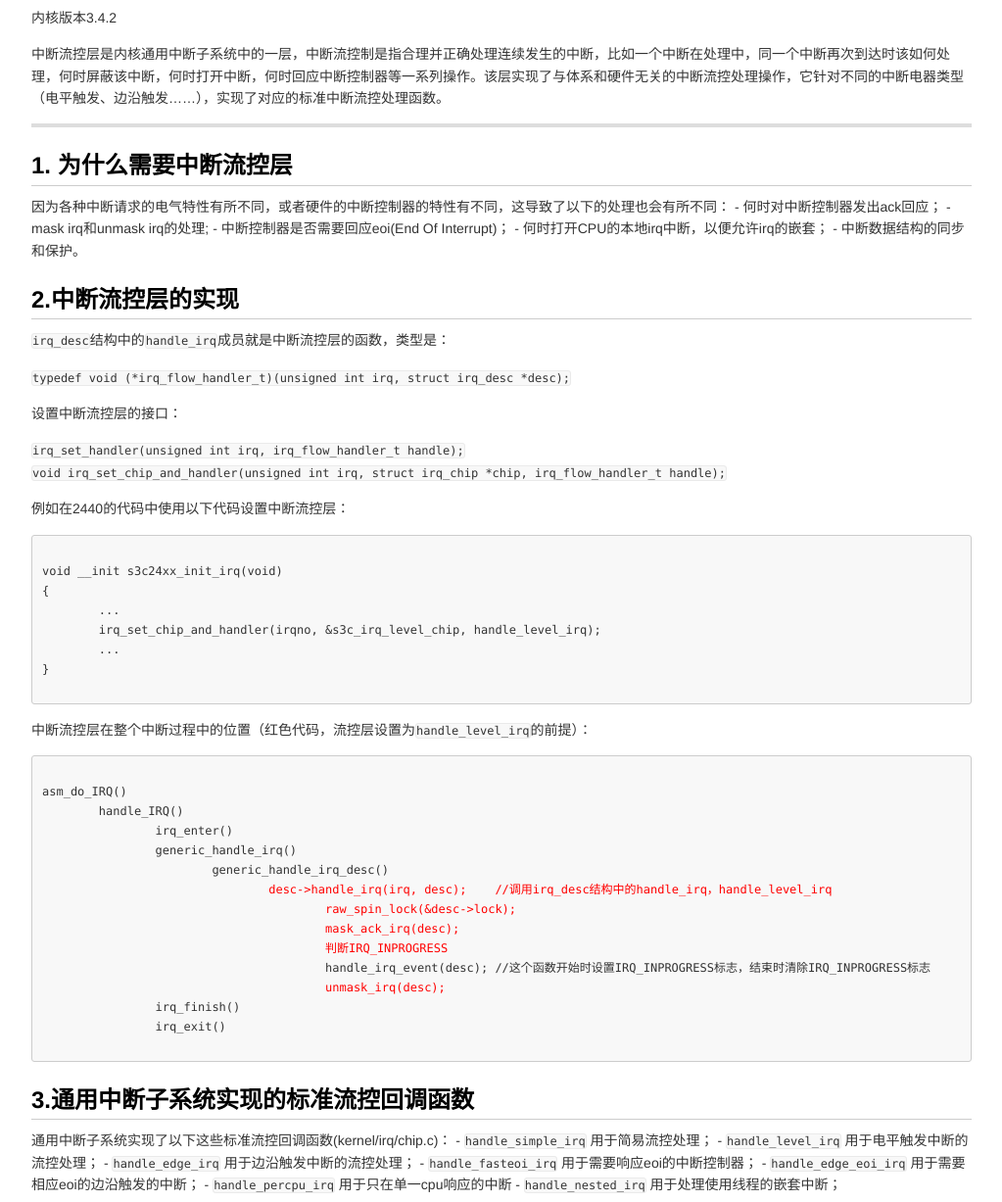
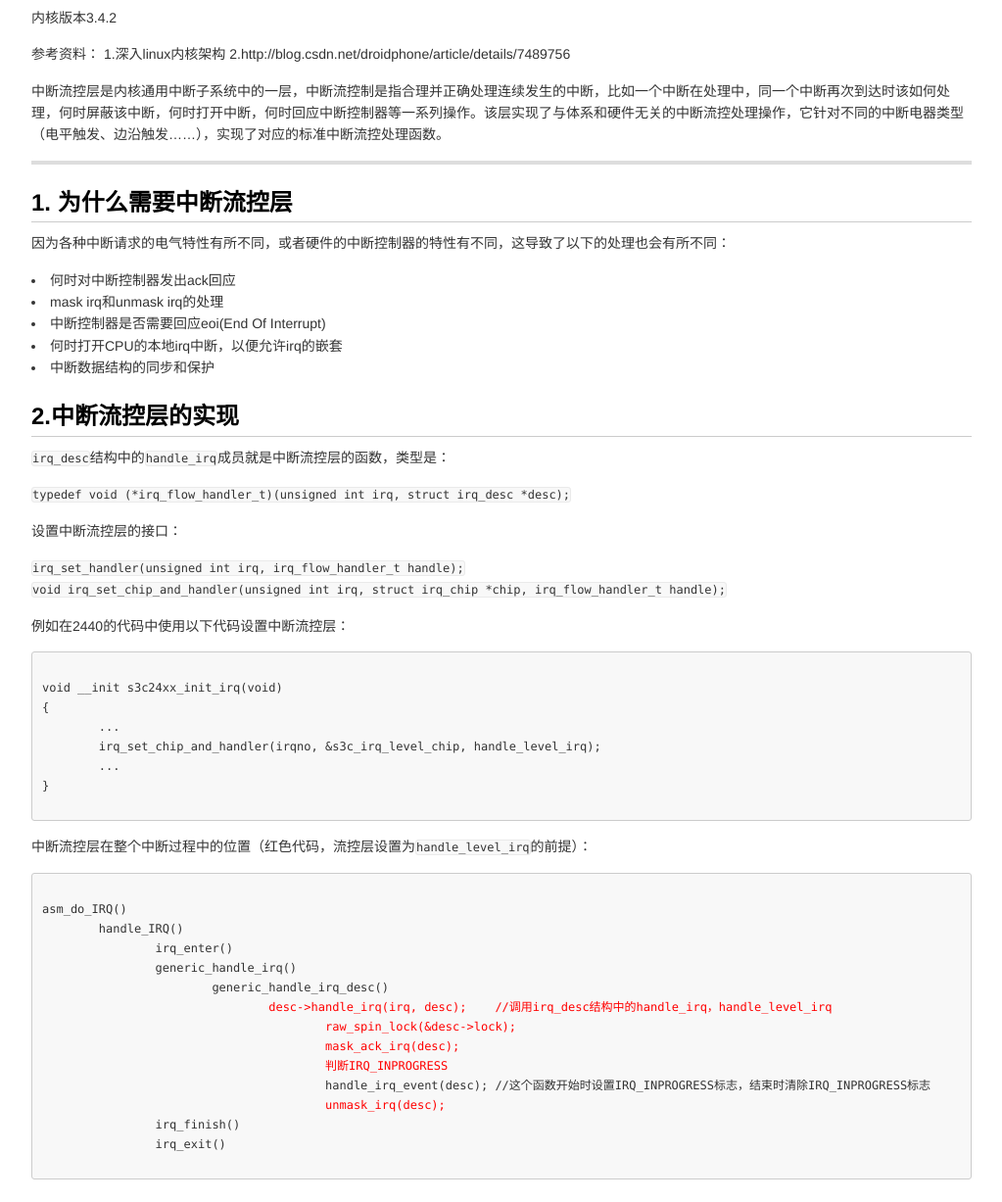
Before and after one commit to stormalex/stormalex.github.io, a plain HTML site: page irq_flow.html in a window 1280 px wide. Shown: the part 68-1295 px from the top of the page at 98% size, without its empty margins (128-1151 px from the left). Drawn offline with Linux system fonts and the light colour scheme.

Commit message:
modify irq_flow.html

```diff
--- a/irq_flow.html
+++ b/irq_flow.html
@@ -293,15 +293,18 @@ img {
 <body>
 <h1>中断流控层</h1>
 <p>内核版本3.4.2</p>
+<p>参考资料：
+1.深入linux内核架构
+2.http://blog.csdn.net/droidphone/article/details/7489756</p>
 <p>中断流控层是内核通用中断子系统中的一层，中断流控制是指合理并正确处理连续发生的中断，比如一个中断在处理中，同一个中断再次到达时该如何处理，何时屏蔽该中断，何时打开中断，何时回应中断控制器等一系列操作。该层实现了与体系和硬件无关的中断流控处理操作，它针对不同的中断电器类型（电平触发、边沿触发……），实现了对应的标准中断流控处理函数。</p>
 <hr />
 <h2>1. 为什么需要中断流控层</h2>
 <p>因为各种中断请求的电气特性有所不同，或者硬件的中断控制器的特性有不同，这导致了以下的处理也会有所不同：
-- 何时对中断控制器发出ack回应；
-- mask irq和unmask irq的处理;
-- 中断控制器是否需要回应eoi(End Of Interrupt)；
-- 何时打开CPU的本地irq中断，以便允许irq的嵌套；
-- 中断数据结构的同步和保护。</p>
+<li>何时对中断控制器发出ack回应
+<li> mask irq和unmask irq的处理
+<li> 中断控制器是否需要回应eoi(End Of Interrupt)
+<li> 何时打开CPU的本地irq中断，以便允许irq的嵌套
+<li> 中断数据结构的同步和保护</p>
 <h2>2.中断流控层的实现</h2>
 <p><code>irq_desc</code>结构中的<code>handle_irq</code>成员就是中断流控层的函数，类型是：</p>
 <p><code>typedef	void (*irq_flow_handler_t)(unsigned int irq, struct irq_desc *desc);</code></p>
@@ -339,13 +342,13 @@ asm_do_IRQ()
 </pre>
 <h2>3.通用中断子系统实现的标准流控回调函数</h2>
 <p>通用中断子系统实现了以下这些标准流控回调函数(kernel/irq/chip.c)：
-- <code>handle_simple_irq</code>  用于简易流控处理；
-- <code>handle_level_irq</code>  用于电平触发中断的流控处理；
-- <code>handle_edge_irq</code>  用于边沿触发中断的流控处理；
-- <code>handle_fasteoi_irq</code>  用于需要响应eoi的中断控制器；
-- <code>handle_edge_eoi_irq</code>  用于需要相应eoi的边沿触发的中断；
-- <code>handle_percpu_irq</code>  用于只在单一cpu响应的中断
-- <code>handle_nested_irq</code>  用于处理使用线程的嵌套中断；</p>
+<li> <code>handle_simple_irq</code>  用于简易流控处理
+<li> <code>handle_level_irq</code>  用于电平触发中断的流控处理
+<li> <code>handle_edge_irq</code>  用于边沿触发中断的流控处理
+<li> <code>handle_fasteoi_irq</code>  用于需要响应eoi的中断控制器
+<li> <code>handle_edge_eoi_irq</code>  用于需要相应eoi的边沿触发的中断
+<li> <code>handle_percpu_irq</code>  用于只在单一cpu响应的中断
+<li> <code>handle_nested_irq</code>  用于处理使用线程的嵌套中断</p>
 <h2>4.<code>handle_level_irq</code></h2>
 <p>该函数处理电平中断的流控操作。
 电平中断的特点是，只要设备的中断请求引脚（中断线）保持在预设的触发电平，中断就会一直被请求。
```
